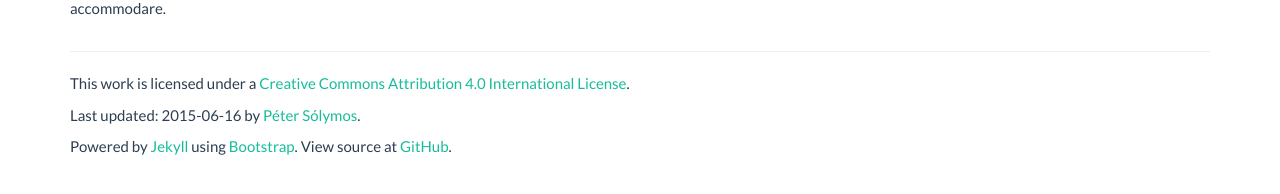
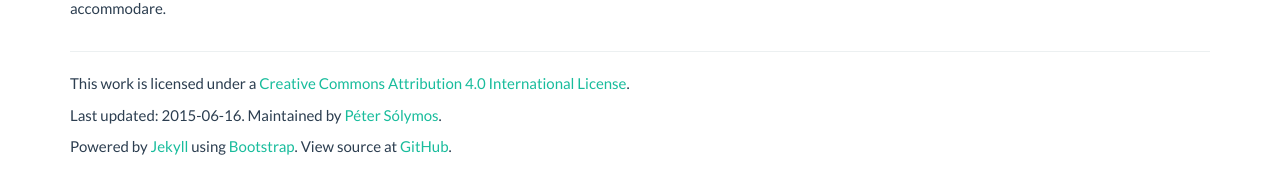
Before and after one commit to datacloning/datacloning.github.io, a Jekyll site: the page built from index.md, in a window 1280 px wide and 900 px high, scrolled down 1290 px. Shown: the part 692-886 px from the top of the window. Built offline with Jekyll 4.4.1, drawn with Linux system fonts in a browser that asks for light colours; nearby versions of some CDN libraries; formulas are drawn with MathJax 3.

Commit message:
updated refs

```diff
--- a/_includes/_footer.html
+++ b/_includes/_footer.html
@@ -2,7 +2,7 @@
   <footer>
     <hr>
     <p>This work is licensed under a <a rel="license" href="http://creativecommons.org/licenses/by/4.0/">Creative Commons Attribution 4.0 International License</a>.</p>
-    <p>Last updated: {{ site.time | date: "%Y-%m-%d" }} by <a href="http://peter.solymos.org">P&eacute;ter S&oacute;lymos</a>.</p>
-    <p>Powered by <a href="http://jekyllrb.com">Jekyll</a> using <a href="http://getbootstrap.com/">Bootstrap</a>. View source at <a href="https://github.com/datacloning/">GitHub</a>.</p>
+    <p>Last updated: {{ site.time | date: "%Y-%m-%d" }}. Maintained by <a href="http://peter.solymos.org">P&eacute;ter S&oacute;lymos</a>.</p>
+    <p>Powered by <a href="http://jekyllrb.com">Jekyll</a> using <a href="http://getbootstrap.com/">Bootstrap</a>. View source at <a href="https://github.com/datacloning/datacloning.github.io">GitHub</a>.</p>
   </footer>
 </div>
```
